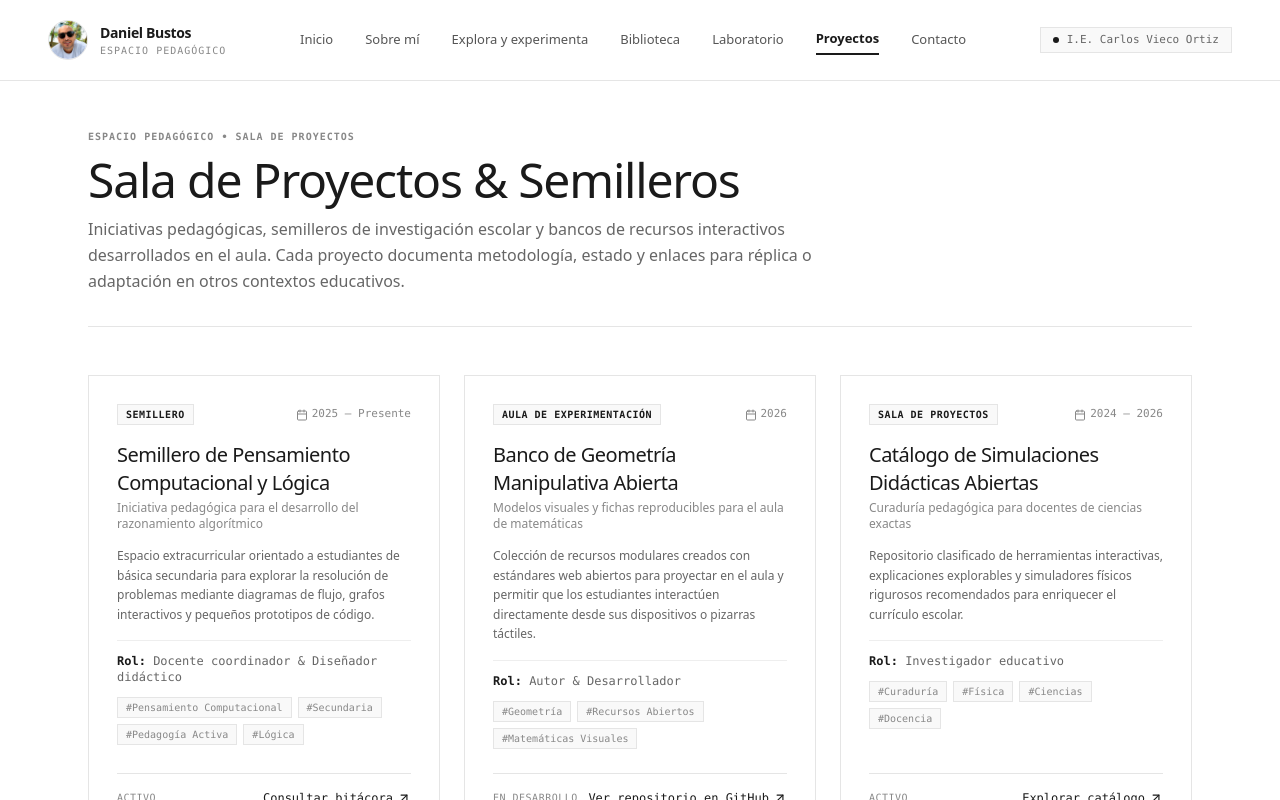
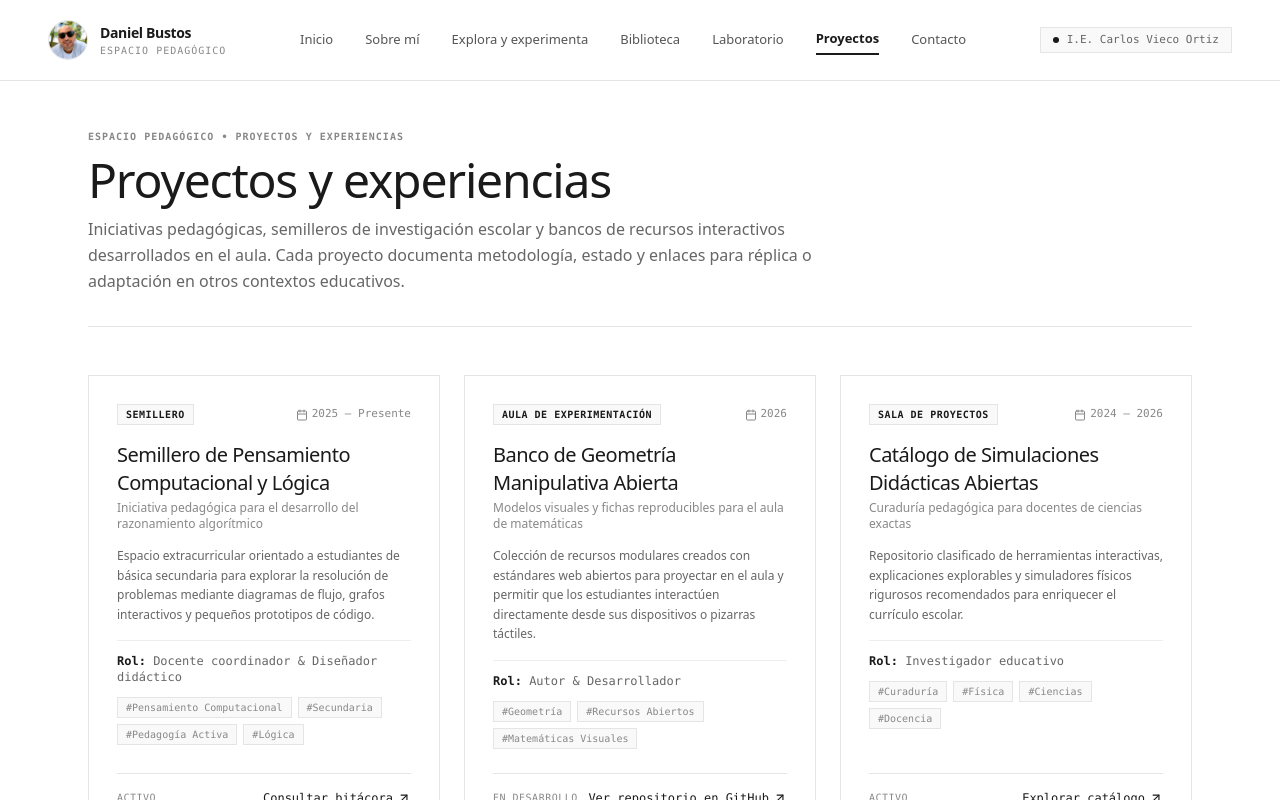
Before and after one commit to danielbustosrios/Daniel-Bustos-interactivo, a React (Vite) app: page / in a window 1280 px wide. Both pictures are taken after a click on the button "Proyectos". Shown: the top 800 px of the page. Built offline with nearby package versions, Linux system fonts and the light colour scheme.

Commit message:
Update header text in ProjectsView component

```diff
--- a/src/views/ProjectsView.tsx
+++ b/src/views/ProjectsView.tsx
@@ -8,10 +8,10 @@ export const ProjectsView: React.FC = () => {
       {/* Header */}
       <header className="space-y-3 border-b border-[#E5E5E5] pb-8">
         <span className="text-[10px] uppercase tracking-widest font-bold text-[#888888] font-mono block">
-          Espacio Pedagógico • Sala de Proyectos
+          Espacio Pedagógico • Proyectos y experiencias
         </span>
         <h1 className="text-3xl sm:text-4xl lg:text-5xl font-light text-[#1A1A1A] tracking-tight">
-          Sala de Proyectos & Semilleros
+          Proyectos y experiencias
         </h1>
         <p className="text-sm sm:text-base text-[#666666] leading-relaxed max-w-3xl font-sans">
           Iniciativas pedagógicas, semilleros de investigación escolar y bancos de recursos interactivos desarrollados en el aula. Cada proyecto documenta metodología, estado y enlaces para réplica o adaptación en otros contextos educativos.
```
